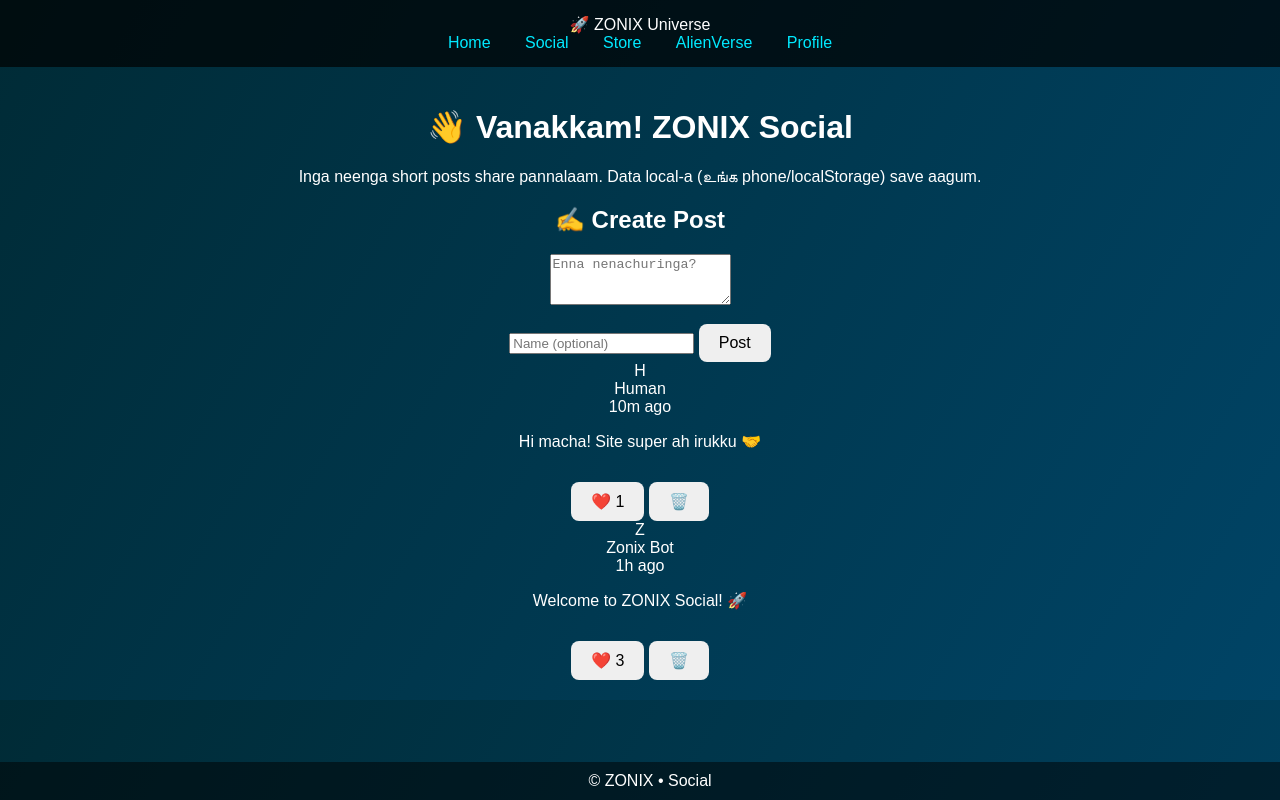
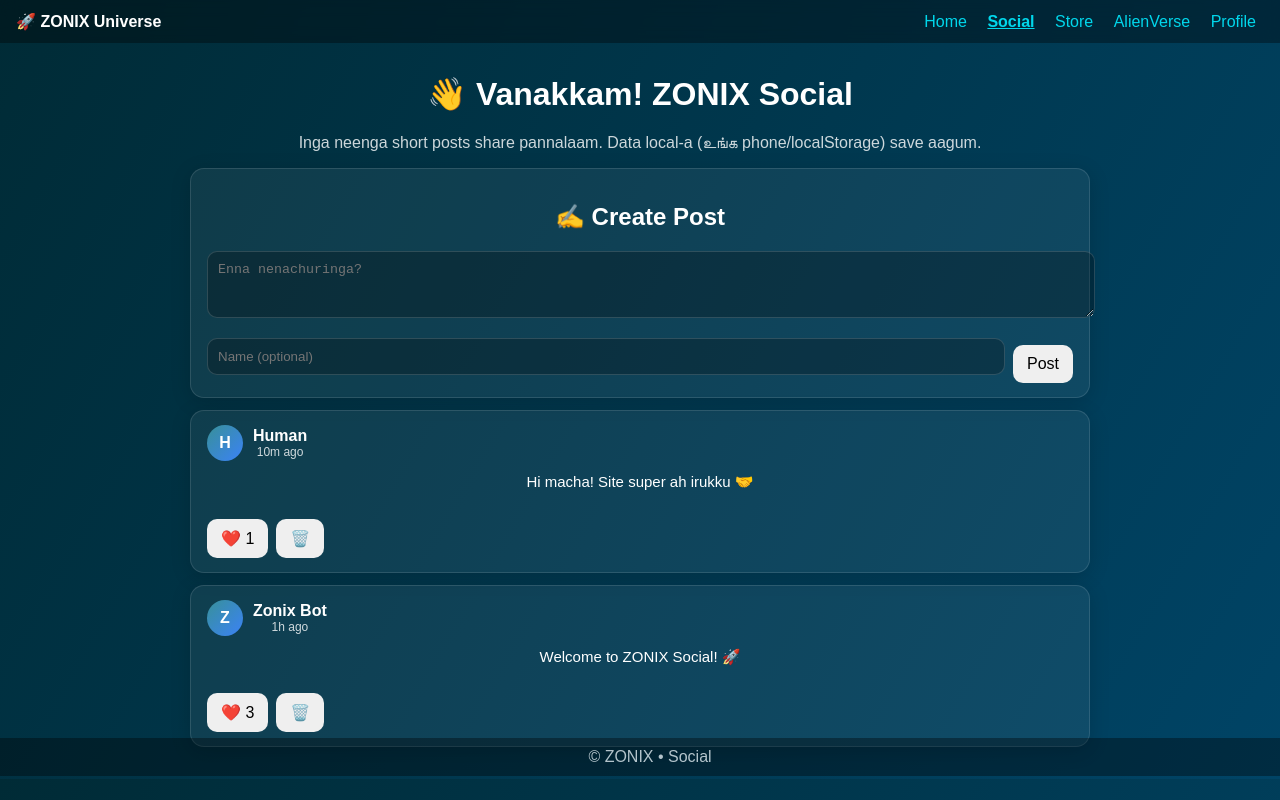
Before and after one commit to Rahtul/Zonix-ai-, a plain HTML site: page social.html in a window 1280 px wide. Drawn offline with Linux system fonts and the light colour scheme.

Commit message:
Update style.css

```diff
--- a/style.css
+++ b/style.css
@@ -44,4 +44,27 @@ footer {
   position: fixed;
   bottom: 0;
   width: 100%;
-}
+}/* ---- Social page extra styles ---- */
+.nav{display:flex;justify-content:space-between;align-items:center;padding:12px 16px;background:rgba(0,0,0,.35);backdrop-filter:blur(8px);position:sticky;top:0}
+.nav .brand{font-weight:700}
+.nav a{margin:0 8px;opacity:.9}
+.nav a.active{font-weight:700;text-decoration:underline}
+
+.container{max-width:900px;margin:32px auto;padding:0 16px}
+.muted{opacity:.8;margin-bottom:16px}
+
+.card{background:rgba(255,255,255,.06);border:1px solid rgba(255,255,255,.12);
+      border-radius:14px;padding:14px 16px;margin:12px 0;box-shadow:0 4px 20px rgba(0,0,0,.15)}
+.row{display:flex;gap:8px;align-items:center;margin-top:8px}
+textarea,input{width:100%;background:rgba(0,0,0,.25);color:#e9eef7;border:1px solid rgba(255,255,255,.15);border-radius:10px;padding:10px}
+button{padding:10px 14px;border:0;border-radius:10px;cursor:pointer}
+button:hover{transform:translateY(-1px)}
+
+.post-head{display:flex;gap:10px;align-items:center;margin-bottom:6px}
+.avatar{width:36px;height:36px;border-radius:50%;display:flex;align-items:center;justify-content:center;
+  background:linear-gradient(135deg,#6ee7,#3b82f6);font-weight:700}
+.author{font-weight:700}
+.time{font-size:12px;opacity:.8}
+.text{margin:10px 0;font-size:15px;line-height:1.5}
+.actions{display:flex;gap:8px}
+.footer{text-align:center;opacity:.7;margin:24px 0}
```
